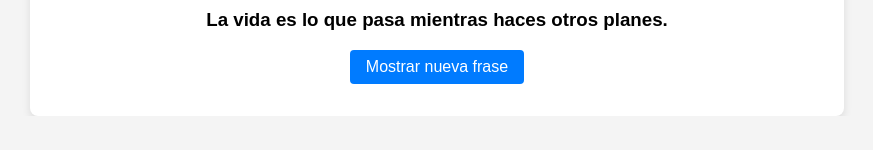
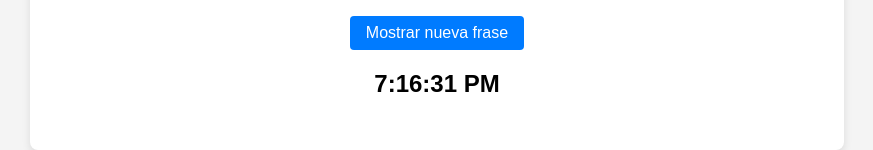
Before and after one commit to pascualmanuel/investify, a React (Create React App) app: page / in a window 1280 px wide. Shown: the part 893-1043 px from the top of the page, without its empty margins (203-1076 px from the left). Before the commit the page ends 1009 px from the top, so only its background shows below. Built offline with nearby package versions, Linux system fonts and the light colour scheme; no server answers.

Commit message:
Finish Digital CLokc

```diff
--- a/src/App.js
+++ b/src/App.js
@@ -11,6 +11,7 @@ import RandomImageGallery from "./Components/RandomImageGallery";
 import CurrencyConverter from "./Components/CurrencyConverter";
 import TrafficLight from "./Components/TrafficLight";
 import RandomQuoteGenerator from "./Components/RandomQuote";
+import DigitalClock from "./Components/DigitalClock";
 
 function App() {
   const [investments, setInvestments] = useState([]);
@@ -53,6 +54,7 @@ function App() {
       <CurrencyConverter />
       <TrafficLight />
       <RandomQuoteGenerator />
+      <DigitalClock />
     </div>
   );
 }
```
